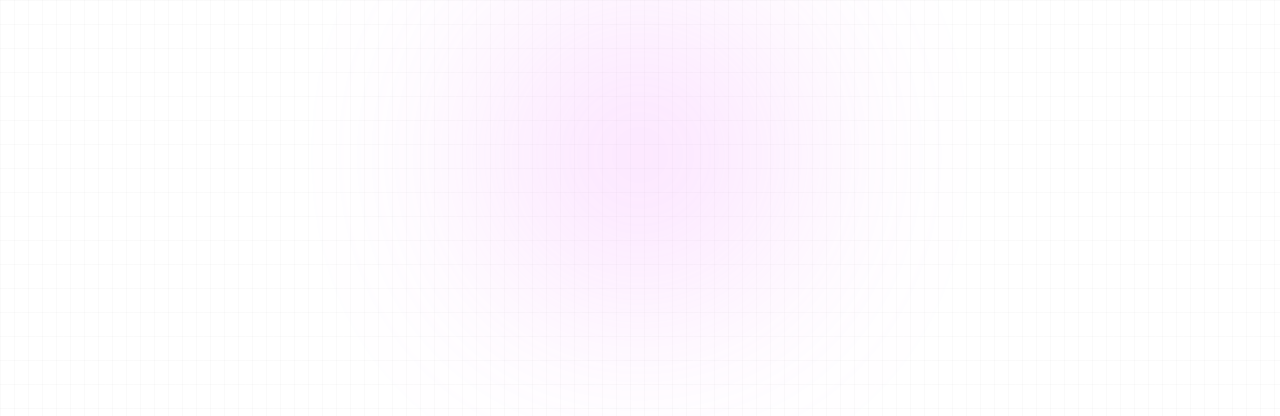
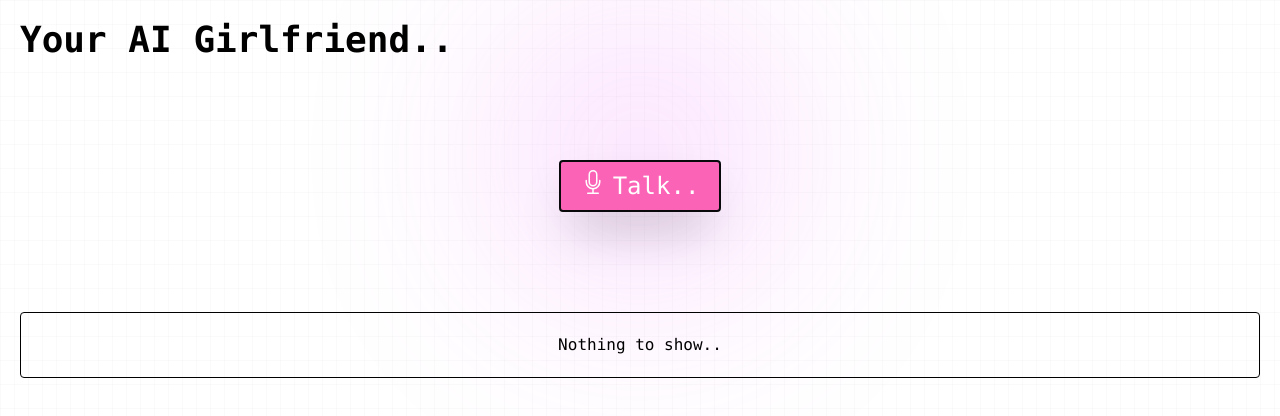
Before and after one commit to Narendra-Mahara/AI-Girlfriend, a React (Vite) app: page / in a window 1280 px wide. Shown: the top 416 px of the page. Built offline with nearby package versions, Linux system fonts and the light colour scheme.

Commit message:
Add react-icons dependency and build simple UI

```diff
--- a/package.json
+++ b/package.json
@@ -13,6 +13,7 @@
     "@tailwindcss/vite": "^4.1.11",
     "react": "^19.1.0",
     "react-dom": "^19.1.0",
+    "react-icons": "^5.5.0",
     "tailwindcss": "^4.1.11"
   },
   "devDependencies": {
--- a/src/App.jsx
+++ b/src/App.jsx
@@ -1,8 +1,43 @@
+import { useState } from "react";
+import { BsMic, BsMicMute } from "react-icons/bs";
+
 const App = () => {
+  const [isSpeaking, setIsSpeaking] = useState(false);
+
   return (
     <div className="min-h-svh p-5 flex flex-col gap-5">
       <div className="absolute inset-0 -z-10 h-full w-full bg-white bg-[linear-gradient(to_right,#8080800a_1px,transparent_1px),linear-gradient(to_bottom,#8080800a_1px,transparent_1px)] bg-[size:14px_24px]">
         <div className="absolute left-0 right-0 top-0 -z-10 m-auto h-[310px] w-[310px] rounded-full bg-fuchsia-400 opacity-20 blur-[100px]"></div>
+      </div>
+      <header className="text-center  sm:text-left">
+        <h1 className="font-mono text-3xl sm:text-4xl font-semibold">
+          Your AI Girlfriend..
+        </h1>
+      </header>
+
+      <div className="flex justify-center mt-32 sm:mt-20">
+        <button
+          className={`px-5 py-2 bg-pink-400 rounded-sm text-2xl text-white font-mono border-2 border-zinc-950 shadow-2xl transition-all ease-in duration-100 flex gap-2 ${
+            isSpeaking
+              ? "cursor-not-allowed transition-none hover:bg-gray-500 "
+              : "cursor-pointer hover:scale-105 "
+          }`}
+        >
+          {isSpeaking ? (
+            <>
+              <BsMicMute />
+              Listening..
+            </>
+          ) : (
+            <>
+              <BsMic /> Talk..
+            </>
+          )}
+        </button>
+      </div>
+
+      <div className="border border-black min-h-7 mt-20 font-mono p-5 rounded-sm text-center">
+        Nothing to show..
       </div>
     </div>
   );
```
Also changed, not shown: 1 other file (tests, documents, lock files or other folders).
